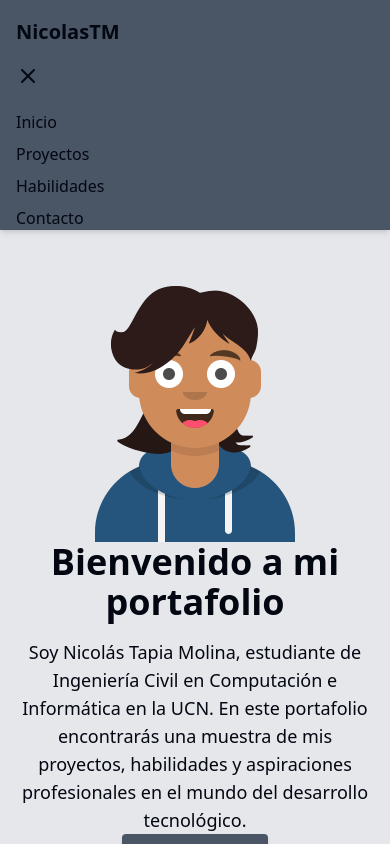
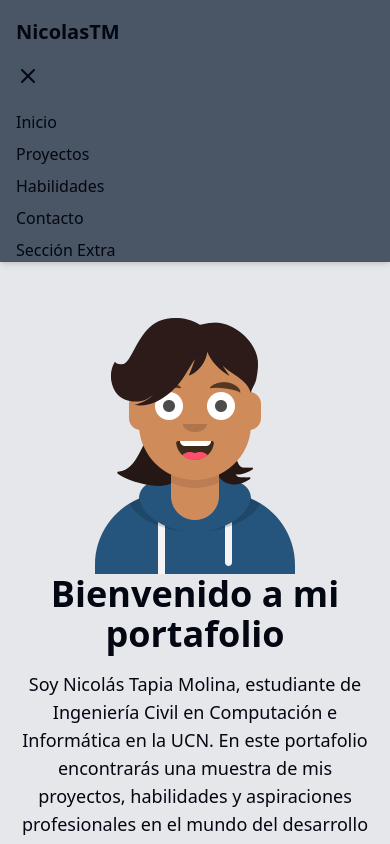
Before and after one commit to BaljeetTM/portafolioNicolasTM, a Next.js app: page / in a window 390 px wide. Both pictures are taken after a click on the button 28 px from the left and 76 px from the top of the page. Shown: the top 844 px of the page. Built offline with nearby package versions, Linux system fonts and the light colour scheme.

Commit message:
feat: Update links in Navbar and Footer to point to the new Timeline section

```diff
--- a/src/components/Footer.tsx
+++ b/src/components/Footer.tsx
@@ -27,7 +27,7 @@ export const Footer = () => {
               <a href="#proyectos" className="text-gray-300 hover:text-white transition">Proyectos</a>
               <a href="#habilidades" className="text-gray-300 hover:text-white transition">Habilidades</a>
               <a href="#contacto" className="text-gray-300 hover:text-white transition">Contacto</a>
-              <a href="#" className="text-gray-300 hover:text-white transition">Sección extra</a>
+              <a href="#timeline" className="text-gray-300 hover:text-white transition">Sección extra</a>
             </div>
 
             {/* Redes sociales */}
--- a/src/components/Navbar.tsx
+++ b/src/components/Navbar.tsx
@@ -37,7 +37,7 @@ export const Navbar = () => {
               <a href="#contacto" className="text-black-700 hover:text-black">
                 Contacto
               </a>
-              <a href="#" className="text-black-700 hover:text-black">
+              <a href="#timeline" className="text-black-700 hover:text-black">
                 Sección extra
               </a>
             </div>
@@ -54,6 +54,7 @@ export const Navbar = () => {
             <a href="#proyectos" onClick={() => setIsOpen(false)} className="block hover:text-blue-600">Proyectos</a>
             <a href="#habilidades" onClick={() => setIsOpen(false)} className="block hover:text-blue-600">Habilidades</a>
             <a href="#contacto" onClick={() => setIsOpen(false)} className="block hover:text-blue-600">Contacto</a>
+            <a href="#timeline" onClick={() => setIsOpen(false)} className="block hover:text-blue-600">Sección Extra</a>
           </div>
         )}
       </nav>
--- a/src/components/Timeline.tsx
+++ b/src/components/Timeline.tsx
@@ -30,7 +30,7 @@ const timelineData = [
 
 export const Timeline = () => {
   return (
-    <div id="proyectos" className="w-full px-4 md:px-8 lg:px-12 max-w-8xl mx-auto my-8">
+    <div id="timeline" className="w-full px-4 md:px-8 lg:px-12 max-w-8xl mx-auto my-8">
       <Card>
         <section className="px-4 py-12 max-w-4xl mx-auto">
           <h2 className="text-3xl font-bold text-center mb-10">Mi Trayectoria</h2>
```
